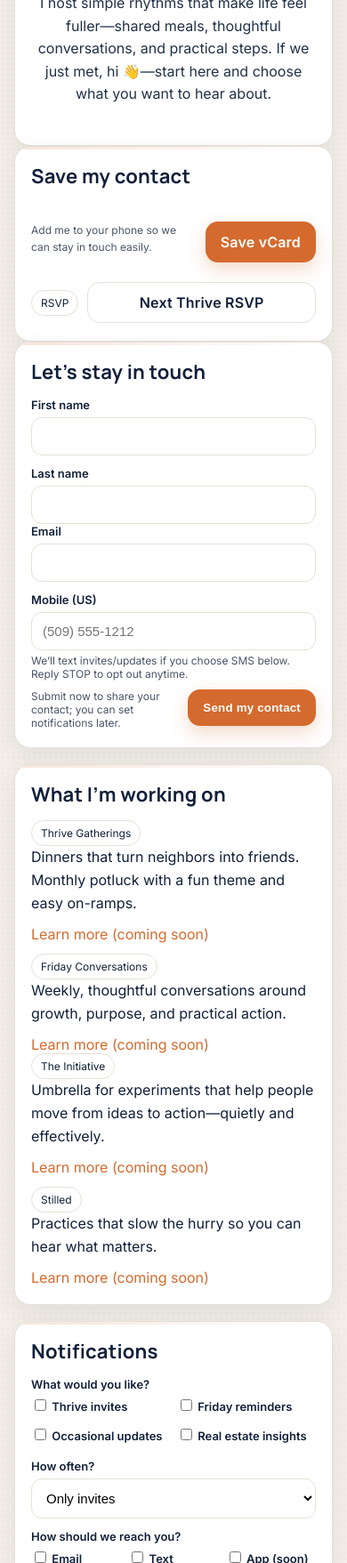
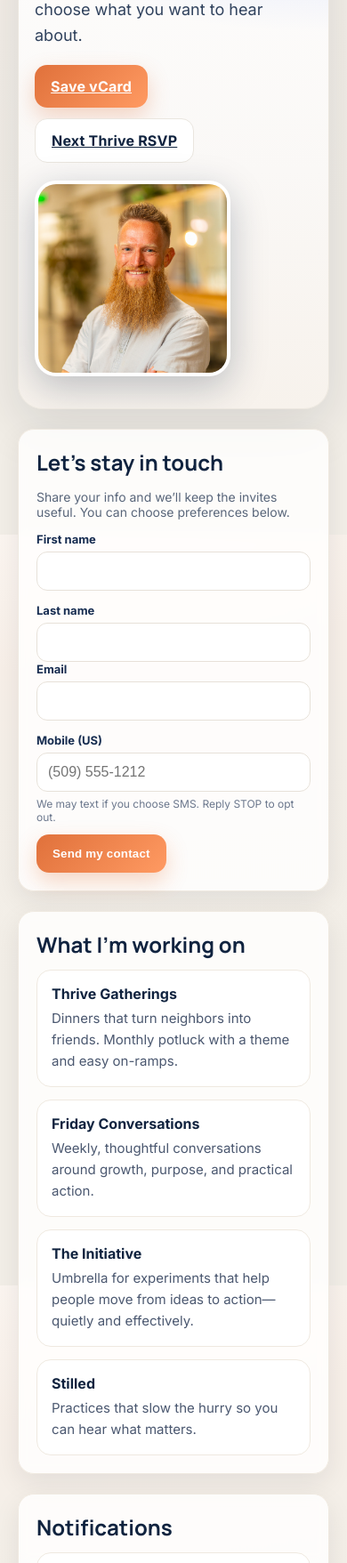
Before and after one commit to jonathanbiron/personal-hub, a website: page index.html in a window 390 px wide. Shown: the part 243-2000 px from the top of the page at 89% size. Drawn offline with Linux system fonts and the light colour scheme.

Commit message:
Update index.html

```diff
--- a/index.html
+++ b/index.html
@@ -2,326 +2,321 @@
 <html lang="en">
 <head>
   <meta charset="utf-8" />
-  <meta name="viewport" content="width=device-width, initial-scale=1" />
+  <meta name="viewport" content="width=device-width,initial-scale=1" />
   <title>Jonathan Biron — Welcome</title>
-  <link href="https://fonts.googleapis.com/css2?family=Inter:wght@300;400;500;600&family=Manrope:wght@600;700&display=swap" rel="stylesheet">
+
+  <link rel="preconnect" href="https://fonts.gstatic.com" crossorigin>
+  <link href="https://fonts.googleapis.com/css2?family=Inter:wght@400;500;600;700;800&family=Manrope:wght@600;700&display=swap" rel="stylesheet">
 
   <style>
     :root{
-      --indigo:#11203A;
-      --ember:#D46A2E;
-      --sand:#F4EFE8;
-      --mist:#E6E0D7;
-      --sage:#3C5F58;
-      --ink:#0B1220;
-      --ok:#1f7a4c;
-      --err:#a63a3a;
+      /* Palette B with warm Ember accent */
+      --bg:#0f172a;         /* ink/indigo base for gradients */
+      --paper:#0b1220;      /* deeper backdrop */
+      --ink:#0b1220;
+      --text:#0e1a33;
+      --card:#ffffff;
+      --muted:#5b6472;
+      --line:#e8e8ee;
+
+      --ember:#e0713b;      /* primary accent */
+      --ember-2:#ff9a62;
+
+      --sand:#f6f3ee;       /* page base */
+      --glass:#ffffffcc;
+
       --radius:18px;
-      --shadow:0 10px 30px rgba(17,32,58,.08);
-    }
-    *{box-sizing:border-box}
-    html,body{margin:0;padding:0}
-    body{
-      font-family:Inter,system-ui,-apple-system,Segoe UI,Roboto,Arial,sans-serif;
-      color:var(--indigo);
-      background:
-        radial-gradient(rgba(17,32,58,.025) 1px, transparent 1px) 0 0/6px 6px,
-        linear-gradient(var(--sand), var(--sand));
-      min-height:100vh;
-    }
-    .wrap{max-width:1000px;margin:0 auto;padding:28px 16px 80px}
-    h1,h2{font-family:Manrope,Inter,sans-serif;letter-spacing:.2px;margin:0 0 10px}
-    h1{font-size:34px;line-height:1.15}
-    h2{font-size:22px;margin-bottom:14px}
-    p{margin:0 0 12px;line-height:1.6}
-    a{color:var(--ember);text-decoration:none}
-    a:hover{text-decoration:underline}
-    .grid{display:grid;gap:18px}
-
-    .card{
-      background:#fff;border:1px solid var(--mist);border-radius:var(--radius);
-      box-shadow:var(--shadow); padding:18px 18px 20px; position:relative;
-    }
-    .card::before{
-      content:""; position:absolute; inset:0; border-radius:inherit; pointer-events:none;
-      background:
-        linear-gradient(90deg, rgba(212,106,46,.18), rgba(212,106,46,0)) top/100% 3px no-repeat;
+      --shadow-1:0 10px 30px rgba(15,23,42,.08);
+      --shadow-2:0 20px 60px rgba(15,23,42,.12);
+      --max:1200px;
     }
 
-    /* Header layout */
-    .header{
-      display:grid; grid-template-columns:120px 1fr; gap:18px; align-items:center; margin-bottom:12px;
+    *{box-sizing:border-box}
+    html,body{margin:0}
+    body{
+      font-family:Inter,system-ui,Segoe UI,Roboto,Arial,sans-serif;
+      color:#10233f;
+      background:
+        radial-gradient(1200px 600px at 20% -10%, #fef9f5 0%, #f7efe8 40%, #f4efe8 60%, #f2eee7 100%),
+        radial-gradient(1000px 480px at 110% -20%, #ffe8db 0%, #f8efe8 55%, #f4efe8 100%);
+      background-attachment: fixed;
     }
+
+    .container{max-width:var(--max);margin:0 auto;padding:32px 20px}
+
+    /* HERO */
+    .hero{
+      position:relative;
+      border-radius:28px;
+      overflow:hidden;
+      padding:48px 36px;
+      box-shadow:var(--shadow-2);
+      background:
+        radial-gradient(800px 360px at 0% -10%, rgba(224,113,59,.28), transparent 60%),
+        radial-gradient(700px 300px at 100% 10%, rgba(53,102,255,.20), transparent 60%),
+        linear-gradient(180deg,#ffffff,#faf8f6 60%, #f7f2ec);
+      border:1px solid #ece7df;
+    }
+    .hero-grid{display:grid;grid-template-columns:1.2fr .9fr;gap:28px;align-items:center}
     .headshot{
-      width:120px;height:120px;object-fit:cover;border-radius:16px;
-      border:2px solid var(--sage); box-shadow:0 6px 20px rgba(17,32,58,.12);
+      width:280px;height:280px;border-radius:24px;object-fit:cover;
+      backdrop-filter:saturate(120%);
+      box-shadow:0 12px 40px rgba(16,35,63,.25);
+      border:4px solid rgba(255,255,255,.9);
       background:#fff;
+      justify-self:end;
     }
-    .intro{font-size:16px;color:#213149}
+    h1{font-family:Manrope,Inter,sans-serif;font-size:44px;line-height:1.08;letter-spacing:.2px;margin:0 0 12px}
+    .intro{font-size:18px;color:#30425d;line-height:1.65;margin:0 0 18px}
 
-    /* Buttons */
     .btn{
-      display:inline-flex;align-items:center;justify-content:center;gap:10px;
-      border-radius:14px;padding:12px 16px;border:1px solid transparent;cursor:pointer;
-      font-weight:600;letter-spacing:.2px; transition:transform .04s ease, box-shadow .2s ease, background .2s;
-      user-select:none;
+      appearance:none;border:0;cursor:pointer;
+      border-radius:14px;padding:14px 18px;font-weight:700;letter-spacing:.2px;
+      display:inline-flex;align-items:center;gap:10px;transition:transform .04s ease, box-shadow .2s ease, filter .2s ease;
     }
     .btn:active{transform:translateY(1px)}
-    .btn.primary{background:var(--ember);color:#fff;box-shadow:0 8px 20px rgba(212,106,46,.25)}
-    .btn.primary:hover{filter:brightness(.98)}
-    .btn.ghost{background:#fff;border-color:var(--mist);color:var(--indigo)}
-    .btn.ghost:hover{background:#fbfaf8}
+    .btn.primary{
+      color:#fff;background:linear-gradient(135deg,var(--ember),var(--ember-2));
+      box-shadow:0 10px 24px rgba(224,113,59,.28);
+    }
+    .btn.ghost{
+      color:#10233f;background:#fff;border:1px solid #eae6df;
+    }
+    .btn-row{display:flex;gap:12px;flex-wrap:wrap}
 
-    /* Forms */
-    .row{display:grid;grid-template-columns:1fr 1fr;gap:12px}
-    .row.three{grid-template-columns:1fr 1fr 1fr}
-    label{font-size:13px;font-weight:600;margin-bottom:6px;display:block}
+    /* SECTION CARD (glass style) */
+    .glass{
+      background:rgba(255,255,255,.82);
+      border:1px solid #efe9e0;
+      border-radius:var(--radius);
+      box-shadow:var(--shadow-1);
+      backdrop-filter:saturate(140%) blur(6px);
+      padding:20px;
+    }
+    .section{margin-top:22px}
+    .section h2{font-family:Manrope,Inter,sans-serif;font-size:24px;margin:0 0 12px}
+    .muted{color:#59667a;font-size:14px}
+
+    /* FORM */
+    form .row{display:grid;grid-template-columns:1fr 1fr;gap:14px}
     .field{display:flex;flex-direction:column}
-    input, select{
-      border:1px solid var(--mist); border-radius:12px; padding:12px 12px; font-size:15px;
-      outline:none; background:#fff;
+    label{font-weight:700;font-size:13px;margin:0 0 6px;color:#162c50}
+    input,select{
+      border:1px solid #e7e1d9;border-radius:12px;background:#fff;
+      padding:12px 12px;font-size:16px;outline:none;
     }
-    input:focus, select:focus{border-color:#c9c2b7; box-shadow:0 0 0 3px rgba(212,106,46,.12)}
-    .hint{font-size:12px;color:#4a5568;margin-top:4px}
+    input:focus,select:focus{box-shadow:0 0 0 3px rgba(224,113,59,.18);border-color:#e8c9b7}
 
-    /* Initiatives */
-    .pill{display:inline-block;padding:6px 10px;border-radius:999px;border:1px solid var(--mist);font-size:12px;background:#fff}
+    /* INITIATIVES */
+    .grid-2{display:grid;grid-template-columns:1fr 1fr;gap:14px}
+    .card{border:1px solid #efe9e0;border-radius:16px;padding:16px;background:#fff}
+    .card h3{margin:0 0 6px;font-size:16px}
+    .card p{margin:0;color:#4b5870;font-size:15px;line-height:1.6}
 
-    /* Alerts */
-    .alert{border-radius:12px;padding:12px 14px;margin:10px 0;font-size:14px;border:1px solid}
-    .ok{background:#f2fbf6;border-color:#cfe9da;color:#165a3c}
-    .err{background:#fcf3f3;border-color:#f0d1d1;color:#7e2f2f}
+    /* NOTIFICATIONS */
+    .choices{display:grid;grid-template-columns:1fr 1fr;gap:14px}
+    .tiny{font-size:12px;color:#6b778d;margin-top:6px}
 
-    /* Footer */
-    footer{margin-top:22px;color:#4a5568;font-size:14px;text-align:center}
-    footer .bar{display:inline-block;padding:10px 14px;border:1px solid var(--mist);border-radius:999px;background:#fff}
+    /* ALERT */
+    .alert{margin-top:12px;border-radius:12px;padding:12px 14px;font-size:14px}
+    .ok{background:#eefcf4;border:1px solid #cfe9da;color:#155b3a}
+    .err{background:#fff3f1;border:1px solid #f2c9c2;color:#7c2b23}
 
-    /* Responsive */
-    @media (max-width:740px){
-      .header{grid-template-columns:1fr; text-align:center}
-      .headshot{margin:0 auto}
-      .row,.row.three{grid-template-columns:1fr}
+    /* FOOTER */
+    footer{margin:26px 0 50px;text-align:center;color:#57627a}
+    footer .bar{display:inline-block;border:1px solid #eee3d8;background:#fff;border-radius:999px;padding:10px 14px}
+
+    @media (max-width:1024px){
+      .hero-grid{grid-template-columns:1fr;gap:20px}
+      .headshot{justify-self:start;width:220px;height:220px}
+    }
+    @media (max-width:680px){
+      h1{font-size:36px}
+      .hero{padding:36px 18px}
+      form .row,.grid-2,.choices{grid-template-columns:1fr}
     }
   </style>
 </head>
 <body>
-  <main class="wrap">
-    <!-- Header -->
-    <section class="card">
-      <div class="header">
-        <img class="headshot" src="headshot.jpg" alt="Headshot of Jonathan Biron" />
+  <div class="container">
+    <!-- HERO -->
+    <section class="hero">
+      <div class="hero-grid">
         <div>
           <h1>Jonathan Biron</h1>
           <p class="intro">
-            I host simple rhythms that make life feel fuller—shared meals, thoughtful conversations, and practical steps.
-            If we just met, hi 👋—start here and choose what you want to hear about.
+            I host simple rhythms that make life feel fuller—shared meals, thoughtful conversations,
+            and practical steps. If we just met, hi 👋—start here and choose what you want to hear about.
           </p>
+          <div class="btn-row">
+            <a class="btn primary" href="jonathan-biron.vcf" download>Save vCard</a>
+            <a class="btn ghost" href="https://docs.google.com/forms/d/e/1FAIpQLSd2I41x4NUbS_1cE-7sTnQpb0k0rjUZK_LBhOJLmWB7sc3YjA/viewform?usp=header" target="_blank" rel="noopener">Next Thrive RSVP</a>
           </div>
+        </div>
+        <img class="headshot" src="headshot.jpg" alt="Headshot of Jonathan Biron" />
       </div>
     </section>
 
-    <!-- Save my contact -->
-    <section class="card grid">
-      <h2>Save my contact</h2>
-      <div class="grid" style="grid-template-columns:1fr auto; align-items:center; gap:12px">
-        <p class="hint">Add me to your phone so we can stay in touch easily.</p>
-        <a class="btn primary" href="jonathan-biron.vcf" download>Save vCard</a>
-      </div>
-      <div class="grid" style="grid-template-columns:auto 1fr; align-items:center; gap:10px">
-        <span class="pill">RSVP</span>
-        <a class="btn ghost" href="https://docs.google.com/forms/d/e/1FAIpQLSd2I41x4NUbS_1cE-7sTnQpb0k0rjUZK_LBhOJLmWB7sc3YjA/viewform?usp=header" target="_blank" rel="noopener">Next Thrive RSVP</a>
-      </div>
-    </section>
-
-    <!-- One big form (two buttons: save contact OR save with prefs) -->
-    <form id="mainForm" class="grid" style="gap:18px">
-      <!-- Let's stay in touch -->
-      <section class="card">
+    <!-- CONTACT (glass card) -->
+    <section class="section glass">
       <h2>Let’s stay in touch</h2>
-        <div class="row">
+      <p class="muted">Share your info and we’ll keep the invites useful. You can choose preferences below.</p>
+      <form id="mainForm">
+        <div class="row" style="margin-top:8px">
           <div class="field">
             <label for="first">First name</label>
-            <input id="first" name="first" autocomplete="given-name" required />
+            <input id="first" name="first" autocomplete="given-name" required>
           </div>
           <div class="field">
             <label for="last">Last name</label>
-            <input id="last" name="last" autocomplete="family-name" required />
+            <input id="last" name="last" autocomplete="family-name" required>
           </div>
         </div>
         <div class="row">
           <div class="field">
             <label for="email">Email</label>
-            <input id="email" name="email" type="email" autocomplete="email" required />
+            <input id="email" name="email" type="email" autocomplete="email" required>
           </div>
           <div class="field">
             <label for="phone">Mobile (US)</label>
-            <input id="phone" name="phone" inputmode="tel" placeholder="(509) 555-1212" required />
-            <div class="hint">We’ll text invites/updates if you choose SMS below. Reply STOP to opt out anytime.</div>
+            <input id="phone" name="phone" inputmode="tel" placeholder="(509) 555-1212" required>
+            <div class="tiny">We may text if you choose SMS. Reply STOP to opt out.</div>
           </div>
         </div>
-        <div class="grid" style="grid-template-columns:1fr auto; gap:12px; align-items:center; margin-top:6px">
-          <span class="hint">Submit now to share your contact; you can set notifications later.</span>
+        <div class="btn-row" style="margin-top:12px">
           <button class="btn primary" type="submit" data-action="contact">Send my contact</button>
         </div>
+        <input type="text" id="company" name="company" style="display:none" autocomplete="off">
+        <div id="msg"></div>
+      </form>
     </section>
 
-      <!-- What I'm working on -->
-      <section class="card">
+    <!-- WHAT I'M WORKING ON -->
+    <section class="section glass">
       <h2>What I’m working on</h2>
-        <div class="row">
-          <div>
-            <span class="pill">Thrive Gatherings</span>
-            <p>Dinners that turn neighbors into friends. Monthly potluck with a fun theme and easy on-ramps.</p>
-            <a href="#" aria-disabled="true">Learn more (coming soon)</a>
+      <div class="grid-2">
+        <div class="card">
+          <h3>Thrive Gatherings</h3>
+          <p>Dinners that turn neighbors into friends. Monthly potluck with a theme and easy on-ramps.</p>
         </div>
-          <div>
-            <span class="pill">Friday Conversations</span>
+        <div class="card">
+          <h3>Friday Conversations</h3>
           <p>Weekly, thoughtful conversations around growth, purpose, and practical action.</p>
-            <a href="#" aria-disabled="true">Learn more (coming soon)</a>
         </div>
+        <div class="card">
+          <h3>The Initiative</h3>
+          <p>Umbrella for experiments that help people move from ideas to action—quietly and effectively.</p>
         </div>
-        <div class="row">
-          <div>
-            <span class="pill">The Initiative</span>
-            <p>Umbrella for experiments that help people move from ideas to action—quietly and effectively.</p>
-            <a href="#" aria-disabled="true">Learn more (coming soon)</a>
-          </div>
-          <div>
-            <span class="pill">Stilled</span>
+        <div class="card">
+          <h3>Stilled</h3>
           <p>Practices that slow the hurry so you can hear what matters.</p>
-            <a href="#" aria-disabled="true">Learn more (coming soon)</a>
         </div>
       </div>
     </section>
 
-      <!-- Notifications (Guided) -->
-      <section class="card">
+    <!-- NOTIFICATIONS -->
+    <section class="section glass">
       <h2>Notifications</h2>
-        <div class="row three">
-          <div class="field">
-            <label>What would you like?</label>
-            <div class="grid" style="grid-template-columns:1fr 1fr; gap:8px">
-              <label><input type="checkbox" name="thrive_invites" /> Thrive invites</label>
-              <label><input type="checkbox" name="friday_reminders" /> Friday reminders</label>
-              <label><input type="checkbox" name="updates" /> Occasional updates</label>
-              <label><input type="checkbox" name="real_insights" /> Real estate insights</label>
+      <div class="choices">
+        <div class="card">
+          <strong>What would you like?</strong>
+          <div style="margin-top:10px;display:grid;grid-template-columns:1fr 1fr;gap:8px">
+            <label><input type="checkbox" name="thrive_invites"> Thrive invites</label>
+            <label><input type="checkbox" name="friday_reminders"> Friday reminders</label>
+            <label><input type="checkbox" name="updates"> Occasional updates</label>
+            <label><input type="checkbox" name="real_insights"> Real estate insights</label>
           </div>
         </div>
-          <div class="field">
-            <label>How often?</label>
+        <div class="card">
+          <strong>How often?</strong>
+          <div style="margin-top:10px">
             <select name="frequency">
               <option value="invites_only">Only invites</option>
               <option value="monthly">Monthly digest</option>
               <option value="weekly">Weekly</option>
             </select>
           </div>
-          <div class="field">
-            <label>How should we reach you?</label>
-            <div class="grid" style="grid-template-columns:1fr 1fr 1fr; gap:8px">
-              <label><input type="checkbox" name="channel_email" /> Email</label>
-              <label><input type="checkbox" name="channel_sms" /> Text</label>
-              <label><input type="checkbox" name="channel_app" /> App (soon)</label>
+          <div style="margin-top:14px">
+            <strong>How should we reach you?</strong>
+            <div style="margin-top:8px;display:grid;grid-template-columns:repeat(3,1fr);gap:8px">
+              <label><input type="checkbox" name="channel_email"> Email</label>
+              <label><input type="checkbox" name="channel_sms"> Text</label>
+              <label><input type="checkbox" name="channel_app"> App (soon)</label>
             </div>
           </div>
         </div>
-        <div class="hint">You can opt out anytime. Reply STOP to SMS.</div>
-        <div class="grid" style="grid-template-columns:1fr auto; gap:12px; align-items:center; margin-top:10px">
-          <span class="hint">We’ll save your contact and your preferences together.</span>
-          <button class="btn primary" type="submit" data-action="all">Save preferences</button>
       </div>
+      <div class="btn-row" style="margin-top:14px">
+        <button class="btn primary" type="button" id="saveAll">Save preferences</button>
+      </div>
+      <div id="msg2"></div>
     </section>
 
-      <!-- Honeypot -->
-      <input type="text" name="company" id="company" style="display:none" tabindex="-1" autocomplete="off" />
-      <div id="msg"></div>
-    </form>
-
-    <!-- Footer -->
     <footer>
-      <div class="bar">
-        Jonathan Biron | The Initiative | Creek at the Crossroads | Stilled | Friday Conversations
+      <div class="bar">Jonathan Biron | The Initiative | Creek at the Crossroads | Stilled | Friday Conversations</div>
+    </footer>
   </div>
-    </footer>
-  </main>
 
   <script>
-    // Replace this with your real secret (keep it private; don't commit it publicly)
-    const FORM_SECRET = 'b8ada7fda85d67f561001a3b9b64479a184196d8416ca5924de1fbca5f428137';
+    const FORM_SECRET = 'REPLACE_WITH_FORM_SECRET';
 
-    // Helper: gather form data
-    function getFormPayload(includePrefs){
-      const f = document.getElementById('mainForm');
-      const val = id => (document.getElementById(id)?.value || '').trim();
-
-      // Channels
-      const channels = [];
-      if (f.querySelector('input[name="channel_email"]').checked) channels.push('email');
-      if (f.querySelector('input[name="channel_sms"]').checked) channels.push('sms');
-      if (f.querySelector('input[name="channel_app"]').checked) channels.push('app');
+    function payload(includePrefs){
+      const f = document;
+      const channels=[];
+      if (f.querySelector('input[name="channel_email"]')?.checked) channels.push('email');
+      if (f.querySelector('input[name="channel_sms"]')?.checked) channels.push('sms');
+      if (f.querySelector('input[name="channel_app"]')?.checked) channels.push('app');
 
       const prefs = includePrefs ? {
-        thrive_invites:   f.querySelector('input[name="thrive_invites"]').checked,
-        friday_reminders: f.querySelector('input[name="friday_reminders"]').checked,
-        updates:          f.querySelector('input[name="updates"]').checked,
-        real_insights:    f.querySelector('input[name="real_insights"]').checked,
-        frequency:        f.querySelector('select[name="frequency"]').value,
+        thrive_invites:   !!f.querySelector('input[name="thrive_invites"]')?.checked,
+        friday_reminders: !!f.querySelector('input[name="friday_reminders"]')?.checked,
+        updates:          !!f.querySelector('input[name="updates"]')?.checked,
+        real_insights:    !!f.querySelector('input[name="real_insights"]')?.checked,
+        frequency:        f.querySelector('select[name="frequency"]')?.value || 'invites_only',
         channels
       } : undefined;
 
       return {
-        first: val('first'),
-        last:  val('last'),
-        email: val('email'),
-        phone: val('phone'),
-        honeypot: (document.getElementById('company')?.value || ''),
-        source: 'hub',
+        first: f.getElementById('first').value.trim(),
+        last:  f.getElementById('last').value.trim(),
+        email: f.getElementById('email').value.trim(),
+        phone: f.getElementById('phone').value.trim(),
+        honeypot: f.getElementById('company').value || '',
+        source:'hub',
         prefs
       };
     }
 
+    async function submit(data){
+      const res = await fetch('/api/submit',{
+        method:'POST',
+        headers:{'Content-Type':'application/json','X-Form-Secret':FORM_SECRET},
+        body:JSON.stringify(data)
+      });
+      let json = {};
+      try { json = await res.json(); } catch {}
+      return { ok: res.ok && json.ok, status: res.status };
+    }
+
     const form = document.getElementById('mainForm');
     const msg  = document.getElementById('msg');
-
-    form.addEventListener('click', (e)=>{
-      if (e.target.matches('button[type="submit"]')) {
-        form.dataset.action = e.target.dataset.action; // 'contact' or 'all'
-      }
-    });
+    const msg2 = document.getElementById('msg2');
 
     form.addEventListener('submit', async (e)=>{
       e.preventDefault();
-      const includePrefs = (form.dataset.action === 'all');
-      const payload = getFormPayload(includePrefs);
+      msg.innerHTML='';
+      const { ok, status } = await submit(payload(false));
+      msg.innerHTML = ok
+        ? '<div class="alert ok">Thanks—your contact is saved. You can set preferences below anytime.</div>'
+        : `<div class="alert err">Something went wrong (${status}). Please check fields and try again.</div>`;
+    });
 
-      const buttons = form.querySelectorAll('button[type="submit"]');
-      buttons.forEach(b=>b.disabled=true);
-
-      msg.innerHTML = '';
-      const out = (html, cls) => { msg.innerHTML = `<div class="alert ${cls}">${html}</div>`; };
-
-      try{
-        const res = await fetch('/api/submit', {
-          method:'POST',
-          headers:{ 'Content-Type':'application/json', 'X-Form-Secret': FORM_SECRET },
-          body: JSON.stringify(payload)
-        });
-        const data = await res.json().catch(()=>({}));
-        if(res.ok && data.ok){
-          out('Thanks—your info is saved. You can close this or set your preferences above.', 'ok');
-          if(includePrefs) out('Preferences updated. You can change them anytime here.', 'ok');
-          // Leave fields as-is so they can tweak prefs; no reset for now
-        }else if(res.status === 401){
-          out('Auth error. Please refresh and try again.', 'err');
-        }else if(res.status === 400){
-          out('Please fill in First, Last, Email, and a valid US mobile number.', 'err');
-        }else{
-          out('Something went wrong. Please try again.', 'err');
-        }
-      }catch(err){
-        out('Network error. Please try again.', 'err');
-      }finally{
-        buttons.forEach(b=>b.disabled=false);
-      }
+    document.getElementById('saveAll').addEventListener('click', async ()=>{
+      msg2.innerHTML='';
+      const { ok, status } = await submit(payload(true));
+      msg2.innerHTML = ok
+        ? '<div class="alert ok">Preferences saved. You can update them anytime.</div>'
+        : `<div class="alert err">Couldn’t save (${status}). Please try again.</div>`;
     });
   </script>
 </body>
```
Lines whose indentation alone changed are shown as unchanged.
